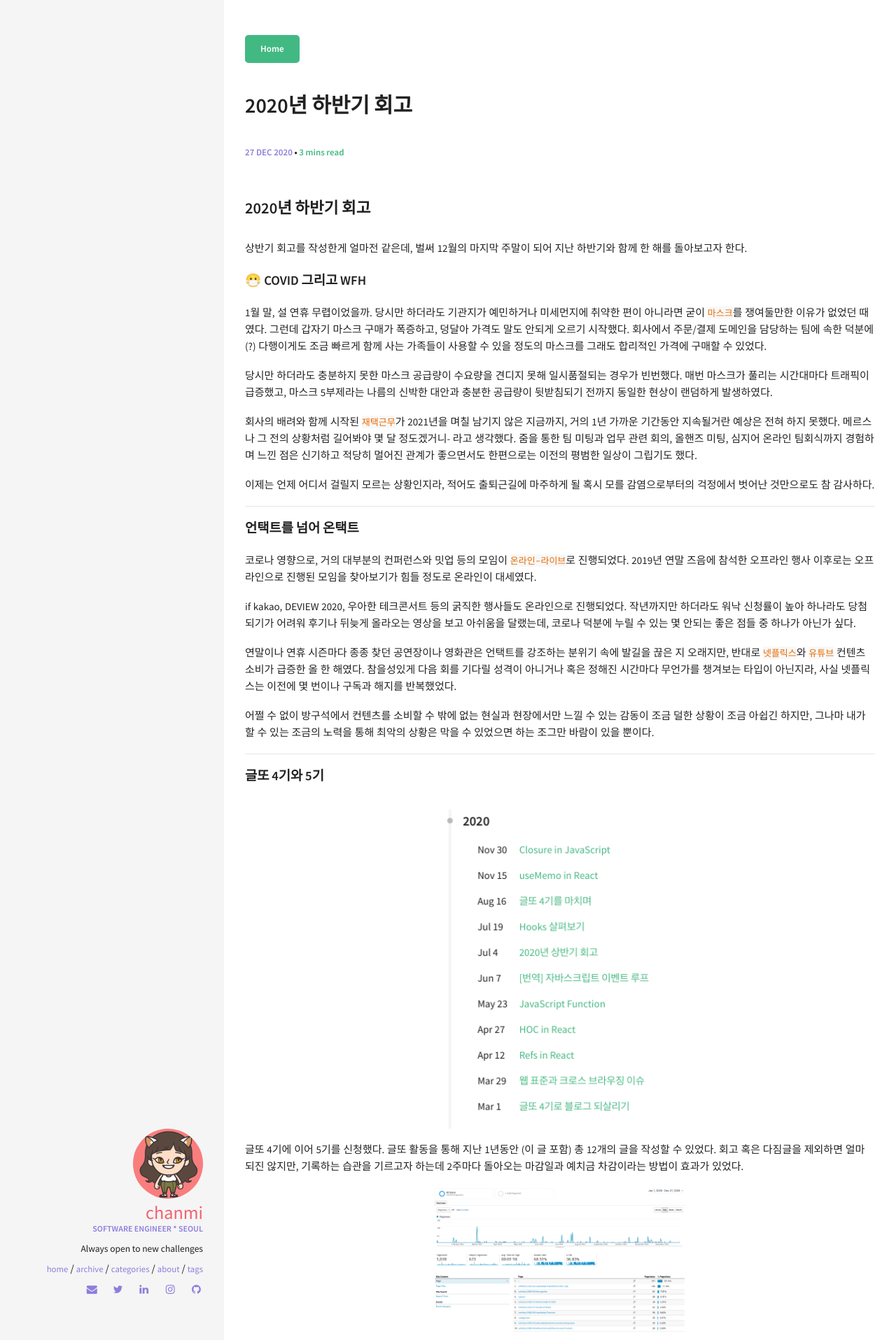
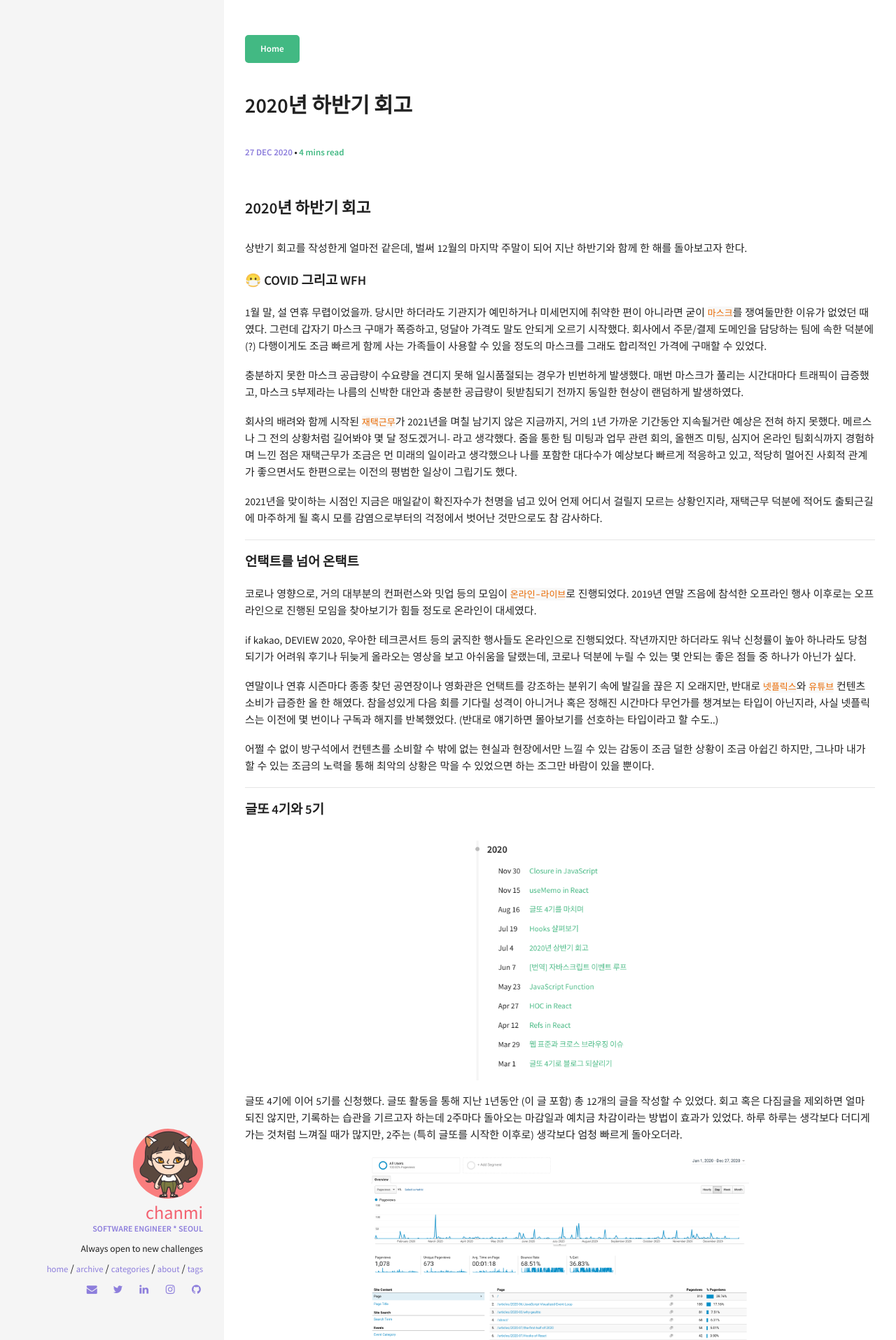
Before and after one commit to chanmi-lee/dev-blog, a Jekyll site: the page built from _posts/2020-12-27-retrospective-of-2020.md, in a window 1280 px wide. Shown: the top 1915 px of the page at 70% size. Built offline with Jekyll 4.4.1, drawn with Linux system fonts in a browser that asks for light colours; comment, search, counter and statistics services are not loaded; some of the changed text lies outside the part shown.

Commit message:
2020년 회고글 수정
- 애플워치 사진 업데이트
- 이미지 사이즈 조정
- 일부 회고 내용 수정

```diff
--- a/_posts/2020-12-27-retrospective-of-2020.md
+++ b/_posts/2020-12-27-retrospective-of-2020.md
@@ -17,14 +17,16 @@ comments: true
 그런데 갑자기 마스크 구매가 폭증하고, 덩달아 가격도 말도 안되게 오르기 시작했다.
 회사에서 주문/결제 도메인을 담당하는 팀에 속한 덕분에(?) 다행이게도 조금 빠르게 함께 사는 가족들이 사용할 수 있을 정도의 마스크를 그래도 합리적인 가격에 구매할 수 있었다.
 
-당시만 하더라도 충분하지 못한 마스크 공급량이 수요량을 견디지 못해 일시품절되는 경우가 빈번했다.
+충분하지 못한 마스크 공급량이 수요량을 견디지 못해 일시품절되는 경우가 빈번하게 발생했다.
 매번 마스크가 풀리는 시간대마다 트래픽이 급증했고, 마스크 5부제라는 나름의 신박한 대안과 충분한 공급량이 뒷받침되기 전까지 동일한 현상이 랜덤하게 발생하였다.
 
 회사의 배려와 함께 시작된 `재택근무`가 2021년을 며칠 남기지 않은 지금까지, 거의 1년 가까운 기간동안 지속될거란 예상은 전혀 하지 못했다.
 메르스나 그 전의 상황처럼 길어봐야 몇 달 정도겠거니- 라고 생각했다.
-줌을 통한 팀 미팅과 업무 관련 회의, 올핸즈 미팅, 심지어 온라인 팀회식까지 경험하며 느낀 점은 신기하고 적당히 멀어진 관계가 좋으면서도 한편으로는 이전의 평범한 일상이 그립기도 했다.
+줌을 통한 팀 미팅과 업무 관련 회의, 올핸즈 미팅, 심지어 온라인 팀회식까지 경험하며 느낀 점은
+재택근무가 조금은 먼 미래의 일이라고 생각했으나 나를 포함한 대다수가 예상보다 빠르게 적응하고 있고, 적당히 멀어진 사회적 관계가 좋으면서도 한편으로는 이전의 평범한 일상이 그립기도 했다.
 
-이제는 언제 어디서 걸릴지 모르는 상황인지라, 적어도 출퇴근길에 마주하게 될 혹시 모를 감염으로부터의 걱정에서 벗어난 것만으로도 참 감사하다.
+2021년을 맞이하는 시점인 지금은 매일같이 확진자수가 천명을 넘고 있어 언제 어디서 걸릴지 모르는 상황인지라,
+재택근무 덕분에 적어도 출퇴근길에 마주하게 될 혹시 모를 감염으로부터의 걱정에서 벗어난 것만으로도 참 감사하다.
 
 ---
 
@@ -40,6 +42,7 @@ if kakao, DEVIEW 2020, 우아한 테크콘서트 등의 굵직한 행사들도
 연말이나 연휴 시즌마다 종종 찾던 공연장이나 영화관은 언택트를 강조하는 분위기 속에 발길을 끊은 지 오래지만,
 반대로 `넷플릭스`와 `유튜브` 컨텐츠 소비가 급증한 올 한 해였다.
 참을성있게 다음 회를 기다릴 성격이 아니거나 혹은 정해진 시간마다 무언가를 챙겨보는 타입이 아닌지라, 사실 넷플릭스는 이전에 몇 번이나 구독과 해지를 반복했었다.
+(반대로 얘기하면 몰아보기를 선호하는 타입이라고 할 수도..)
 
 어쩔 수 없이 방구석에서 컨텐츠를 소비할 수 밖에 없는 현실과 현장에서만 느낄 수 있는 감동이 조금 덜한 상황이 조금 아쉽긴 하지만,
 그나마 내가 할 수 있는 조금의 노력을 통해 최악의 상황은 막을 수 있었으면 하는 조그만 바람이 있을 뿐이다.
@@ -48,12 +51,13 @@ if kakao, DEVIEW 2020, 우아한 테크콘서트 등의 굵직한 행사들도
 
 #### 글또 4기와 5기
 
-![queue]({{ site.url }}/assets/img/posts/2020-with-geultto.png){: width="40%" height="40%"}
+![queue]({{ site.url }}/assets/img/posts/2020-with-geultto.png){: width="30%" height="30%"}
 
 글또 4기에 이어 5기를 신청했다. 글또 활동을 통해 지난 1년동안 (이 글 포함) 총 12개의 글을 작성할 수 있었다.
 회고 혹은 다짐글을 제외하면 얼마 되진 않지만, 기록하는 습관을 기르고자 하는데 2주마다 돌아오는 마감일과 예치금 차감이라는 방법이 효과가 있었다.
+하루 하루는 생각보다 더디게 가는 것처럼 느껴질 때가 많지만, 2주는 (특히 글또를 시작한 이후로) 생각보다 엄청 빠르게 돌아오더라.
 
-![queue]({{ site.url }}/assets/img/posts/2020-analytics.png){: width="40%" height="40%"}
+![queue]({{ site.url }}/assets/img/posts/2020-analytics.png){: width="60%" height="60%"}
 
 올해는 주로 React와 JavaScript와 관련된 내용들을 작성하였다.
 공식 문서의 내용과 함께 간단한 예제와 함께 글을 작성하곤 했는데,
@@ -78,10 +82,20 @@ JavaScript와 React 뿐만 아니라 Node.js와 TypeScript 관련 강의들을
 
 개인적으로는 코로나로 인해 다양한 취미생활을 빼앗겨 아쉬움이 많이 남는 2020년이었다.
 
-여행을 위해 아끼고 아껴둔 연차를 아직도 다 쓰지 못해 조금 여유로운 연말을 보내게 되었지만,
-2021년 언제 갈 수 있을런지도 알 수 없는 때이기도 하다.
+- 여행
+
+여행을 위해 아끼고 아껴둔 연차를 아직도 다 쓰지 못해 조금 여유로운 연말을 보내게 되었다.
+5월의 연휴엔 포르투, 6-7월엔 몽골 고비사막 투어를 계획하였는데.. 계획만 하게 되어 매우 아쉬웠다 (ㅠㅠ)
+내년에는 멀리 가진 못하더라도 모두가 건강하고 일상의 소소한 행복을 되찾을 수 있었으면- 하고 바라본다.
+
+- 운동
 
 요가와 라이딩, 런닝을 비롯한 운동 생활 마저도 코로나의 영향권 아래 조심할 수 밖에 없게 되었다.
-이런 상황 속에서 작년에 비해 다소 무거워진 몸이지만, 운동도 배움도 게을러지지 않는 2021년을 보내야겠다.
 
-2021년에는 모두가 빼앗긴 평범한 일상을 회복할 수 있기를 바라본다.
+![queue]({{ site.url }}/assets/img/posts/how-covid-makes-me-lazy.JPEG){: width="50%" height="50%"}
+
+개인적으로 애플워치를 애용하고 있는데, 코로나 전인 2019년 가을과 코로나 이후인 2020년 봄의 활동링을 비교해보니 그 차이를 확연하게 느낄 수 있었다.
+덕분에 작년에 비해 다소 무거워진 몸이지만, 홈트라도 해야겠다 싶어 싸이클도 구매했고 요가원에 직접 가는 대신 매주 줌을 통해 진행되는 허니쌤의 수업도 놓치지 않고 들어야지!
+운동도 배움도 게을러지지 않는 2021년을 보내야겠다 :)
+
+2021년에는 모두가 조금 더 웃을 일 많고 건강하며, 코로나에 빼앗긴 평범한 일상을 회복할 수 있기를 바라본다.
```
Also changed, not shown: assets/img/posts/how-covid-makes-me-lazy.JPEG (added).
